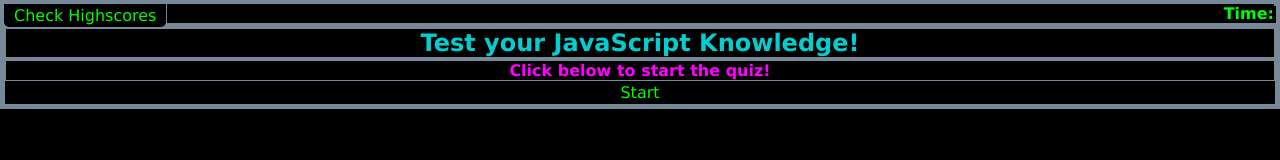
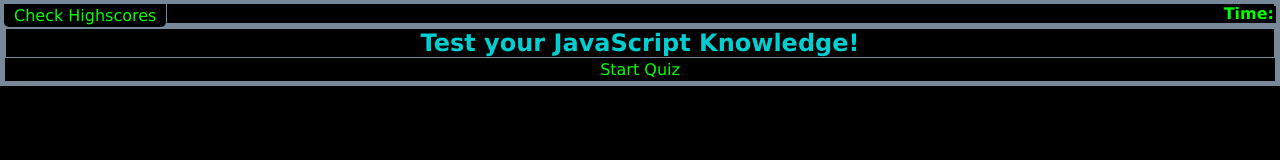
Before and after one commit to sarnoire/Sarah-JavaScript-Quiz, a plain HTML site: page index.html in a window 1280 px wide. Drawn offline with Linux system fonts and the light colour scheme.

Commit message:
Updated HTML

```diff
--- a/index.html
+++ b/index.html
@@ -19,9 +19,7 @@
         <section class="container">
             <div id="start-quiz">
                 <h2>Test your JavaScript Knowledge!</h2>
-                <p></p>
-                <h4>Click below to start the quiz!</h4>
-                <button id="start-button">Start</button>
+                <button id="start-button">Start Quiz</button>
             </div>
 
         <!--question and answer-->
```
